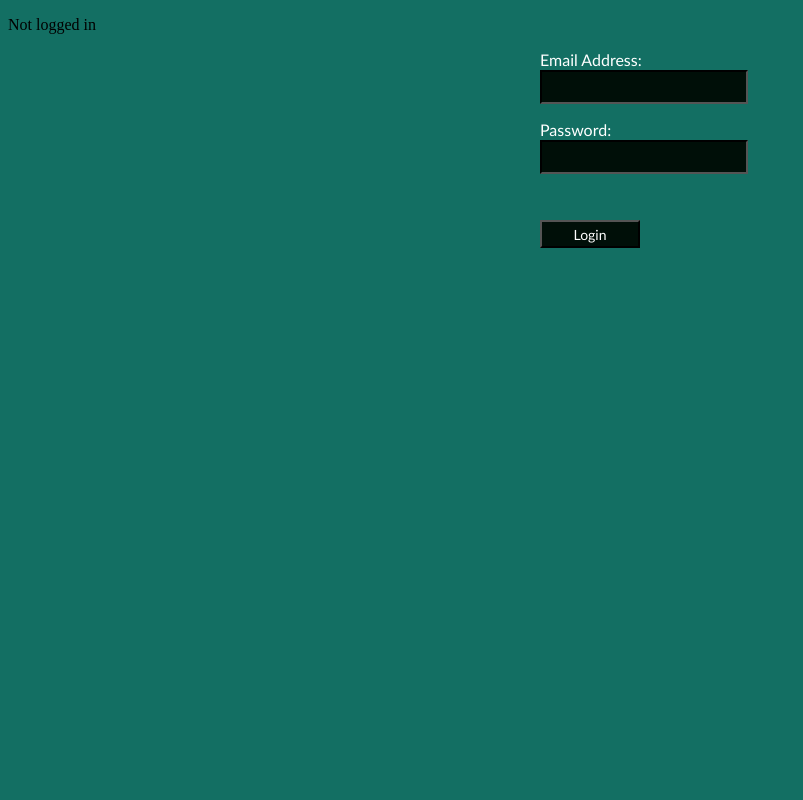
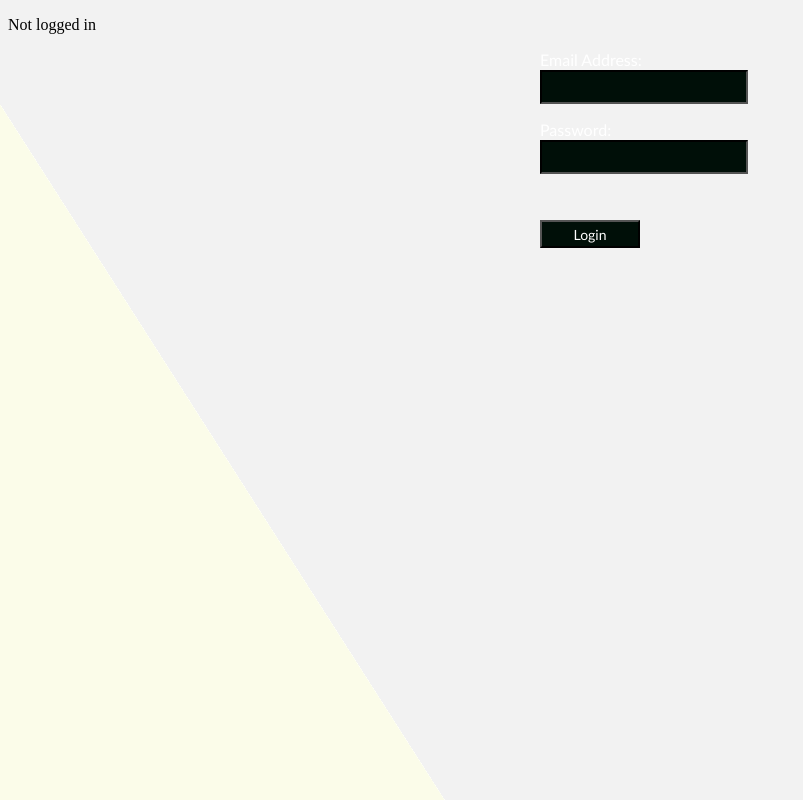
Before and after one commit to Pirgopolinietzsche/Motiv8, a plain HTML site: page index.html in a window 1280 px wide. Shown: the whole page, without its empty margins (0-803 px from the left). Drawn offline with Linux system fonts and the light colour scheme; no server answers.

Commit message:
general theming

```diff
--- a/index.html
+++ b/index.html
@@ -4,7 +4,7 @@
 		<title>Motiv8</title>
 		<link rel="stylesheet" type="text/css"href="style.css">
 	</head>
-	<body>
+	<body background="images/Background.png">
 		<div id= "status">
 			<p><label id="current-user">Not logged in</label></p>
 		</div>
```
Also changed, not shown: tasks.html (+4 -3 lines).
